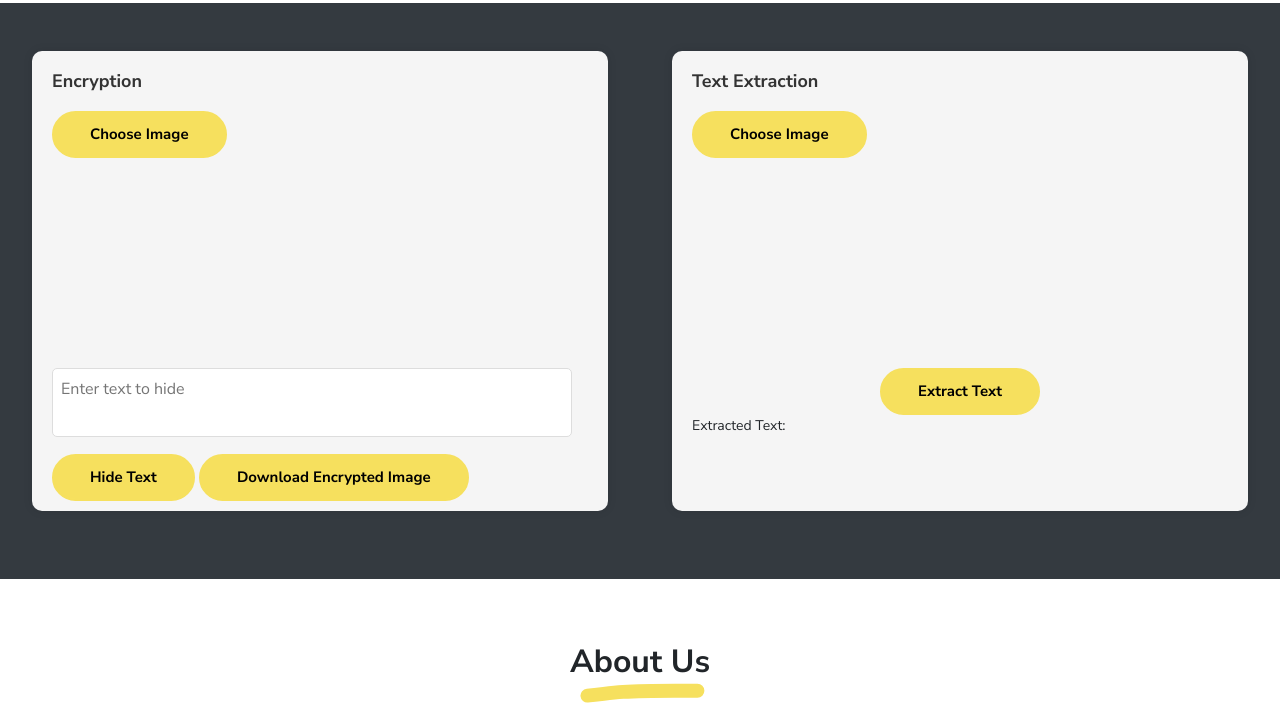
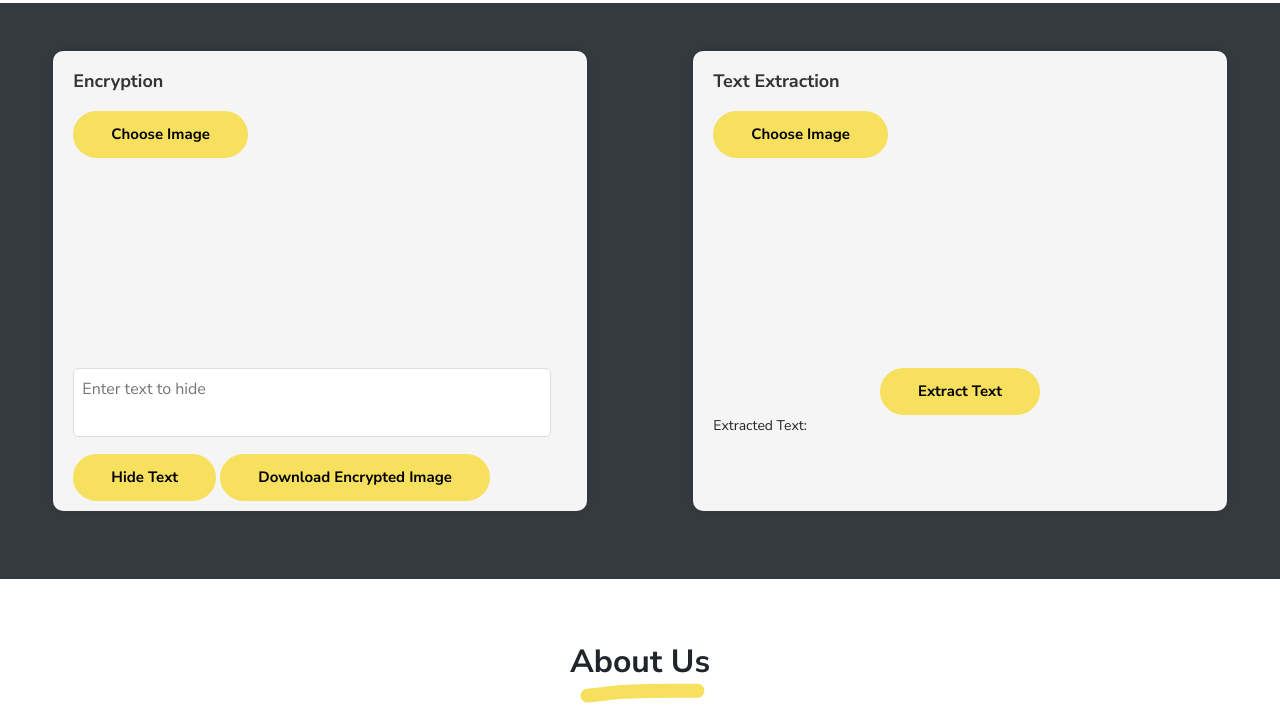
Before and after one commit to harshitcodex0/pixelguard, a plain HTML site: page index.html in a window 1280 px wide. Shown: the part 81-800 px from the top of the page. Drawn offline with nearby package versions, Linux system fonts and the light colour scheme.

Commit message:
Update index.html

```diff
--- a/index.html
+++ b/index.html
@@ -122,7 +122,7 @@
         class="bg-secondary content-container-wrapper mt-5 py-4"
       >
         <div class="content-container bg-secondary">
-          <div class="encryption-container">
+          <div class="col-10 col-lg-5 col-md-10 col-sm-10 encryption-container">
             <h5>Encryption</h5>
             <label class="btn btn-primary mt-1" for="imageInput">
               Choose Image
@@ -154,7 +154,7 @@
             </button>
           </div>
 
-          <div class="extraction-container">
+          <div class="col-10 col-lg-5 col-md-10 col-sm-10 extraction-container">
             <h5>Text Extraction</h5>
             <label class=" btn btn-primary mt-1" for="imageInput">
               Choose Image
```
